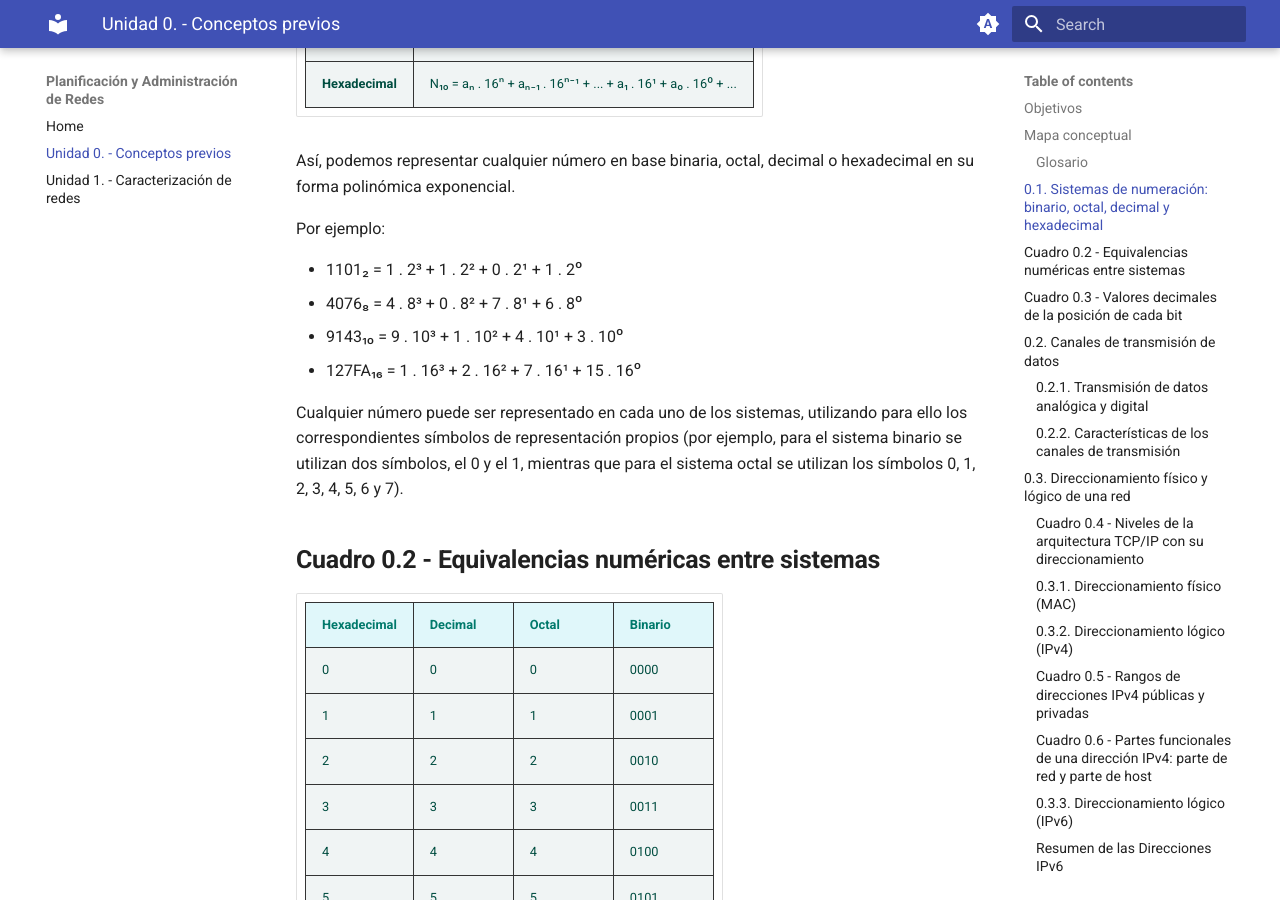
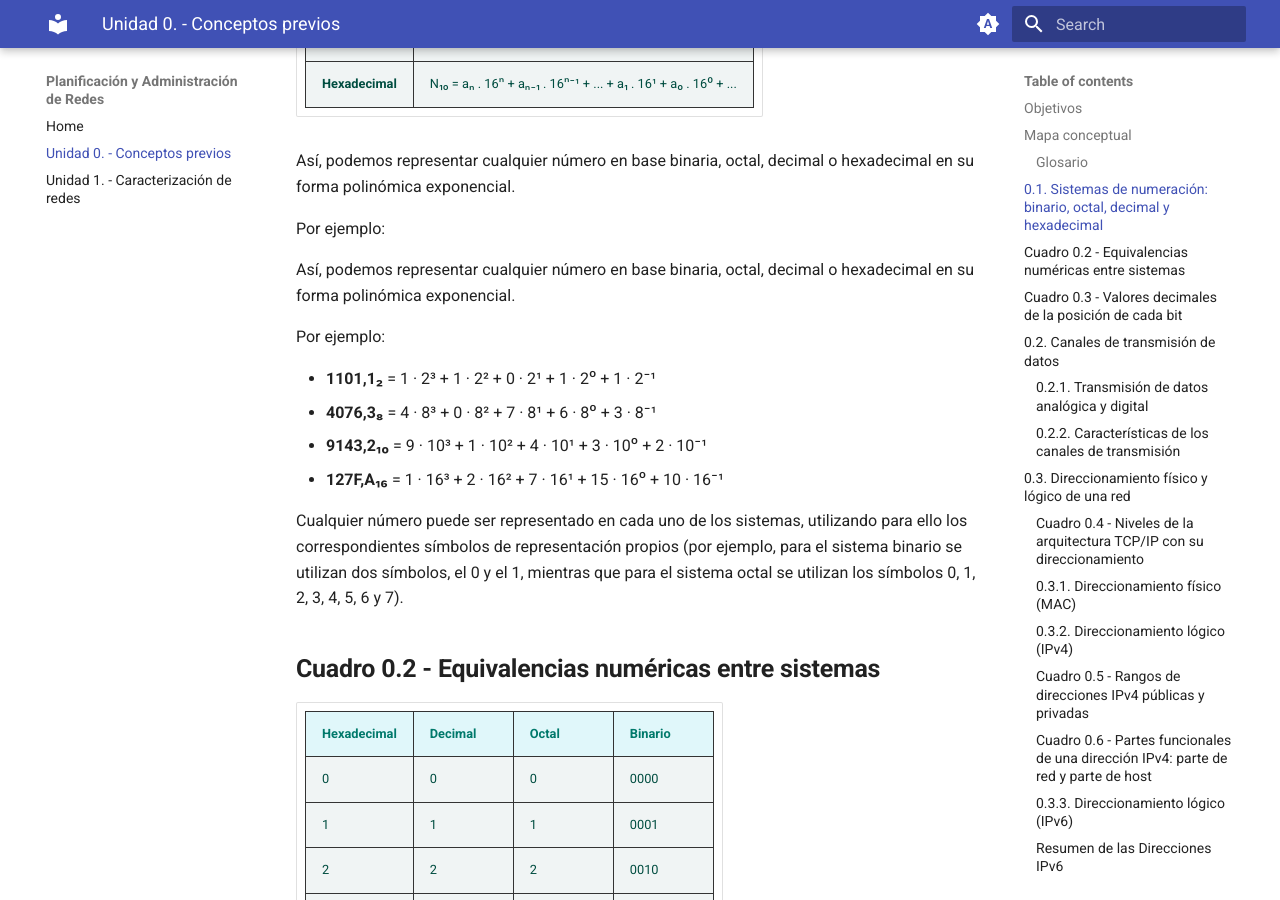
Before and after one commit to kdeveloper7/par, an MkDocs documentation site: the page built from docs/unidad0/unidad0.md, in a window 1280 px wide and 900 px high, scrolled down 2024 px. Built offline with MkDocs 1.6.1 and Material for MkDocs 9.7.7, drawn with Linux system fonts in a browser that asks for light colours; some of the changed text lies outside the part shown.

Commit message:
se corrigen bugs

```diff
--- a/docs/unidad0/unidad0.md
+++ b/docs/unidad0/unidad0.md
@@ -51,10 +51,16 @@ Así, podemos representar cualquier número en base binaria, octal, decimal o he
 
 Por ejemplo:
 
-- 1101₂ = 1 . 2³ + 1 . 2² + 0 . 2¹ + 1 . 2⁰
-- 4076₈ = 4 . 8³ + 0 . 8² + 7 . 8¹ + 6 . 8⁰
-- 9143₁₀ = 9 . 10³ + 1 . 10² + 4 . 10¹ + 3 . 10⁰
-- 127FA₁₆ = 1 . 16³ + 2 . 16² + 7 . 16¹ + 15 . 16⁰
+Así, podemos representar cualquier número en base binaria, octal, decimal o hexadecimal en su forma polinómica exponencial.
+
+Por ejemplo:
+
+- **1101,1₂** = 1 · 2³ + 1 · 2² + 0 · 2¹ + 1 · 2⁰ + 1 · 2⁻¹
+- **4076,3₈** = 4 · 8³ + 0 · 8² + 7 · 8¹ + 6 · 8⁰ + 3 · 8⁻¹
+- **9143,2₁₀** = 9 · 10³ + 1 · 10² + 4 · 10¹ + 3 · 10⁰ + 2 · 10⁻¹
+- **127F,A₁₆** = 1 · 16³ + 2 · 16² + 7 · 16¹ + 15 · 16⁰ + 10 · 16⁻¹
+
+
 
 Cualquier número puede ser representado en cada uno de los sistemas, utilizando para ello los correspondientes símbolos de representación propios (por ejemplo, para el sistema binario se utilizan dos símbolos, el 0 y el 1, mientras que para el sistema octal se utilizan los símbolos 0, 1, 2, 3, 4, 5, 6 y 7).
 
@@ -107,16 +113,17 @@ El número 512₈ (en base 8) equivale al número 14A₁₆ (en base hexadecimal
 - 512₈ → 101001010₂ → 14A₁₆
 
 ---
-
 !!! note "Actividad propuesta 0.1"
     **Completa la siguiente tabla con los valores adecuados**:
+
 
     | **Binario**    | **Octal** | **Decimal** | **Hexadecimal** |
     |----------------|-----------|-------------|-----------------|
     | 11011001       |           |             |                 |
-    |                | 267       |          |                 |
-    |                |           |    129         |              |
+    |                | 267       |             |                 |
+    |                |           |    129       |              |
     |                |           |                 | FC              |
+
 
 !!! info "Toma nota"
     Para transformar los números del formato octal al hexadecimal o viceversa se debe pasar previamente al formato decimal o binario.
```
Also changed, not shown: other parts of docs/unidad0/unidad0.md (+2 -1 lines), docs/unidad0/images/espectro-visible.webp (added), site/search/search_index.json, site/unidad0/unidad0/index.html.
